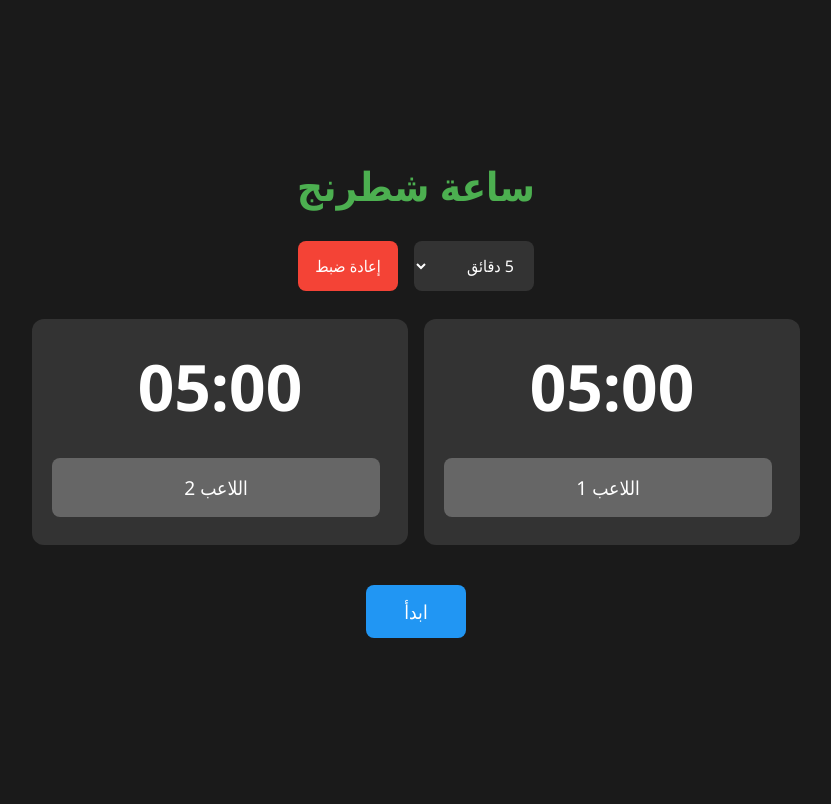
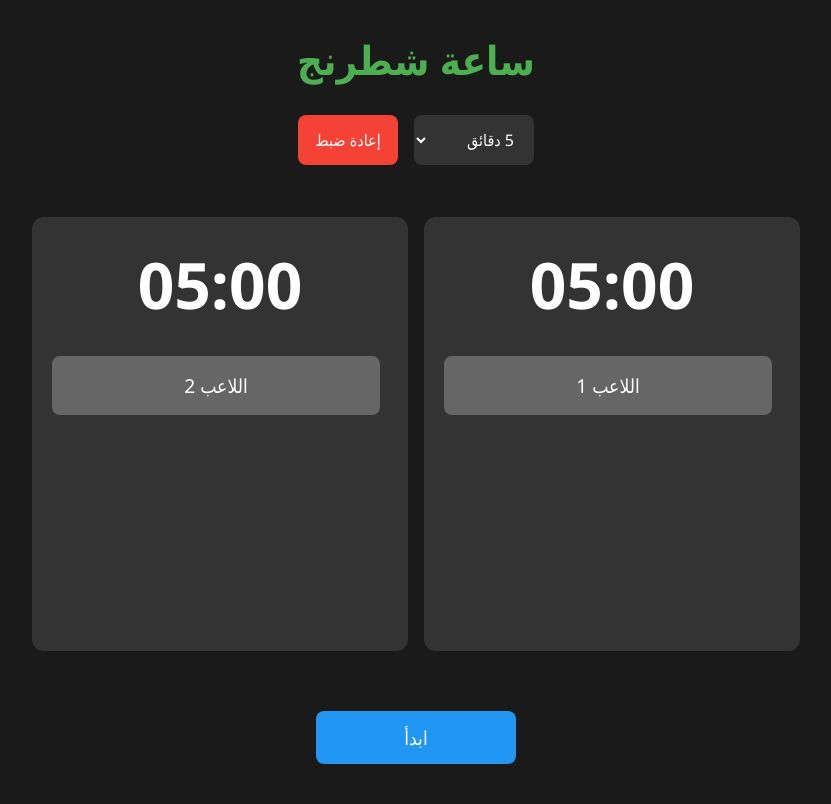
Before and after one commit to MHuseinY/chess-clock, a plain HTML site: page index.html in a window 1280 px wide. Shown: the whole page, without its empty margins (224-1055 px from the left). Drawn offline with Linux system fonts and the light colour scheme.

Commit message:
اخفاء الاعدادات وتغيير مكان زر ابدا

```diff
--- a/index.html
+++ b/index.html
@@ -32,7 +32,9 @@
             </div>
         </div>
 
-        <button id="startBtn">ابدأ</button>
+        <div class="control-button">
+            <button id="startBtn">ابدأ</button>
+        </div>
     </div>
     <script src="script.js"></script>
 </body>
--- a/script.js
+++ b/script.js
@@ -43,6 +43,8 @@ class ChessClock {
             this.start();
         } else {
             this.pause();
+            // إظهار الإعدادات عند إيقاف المؤقت
+            document.querySelector('.settings').style.display = 'flex';
         }
     }
 
@@ -51,7 +53,8 @@ class ChessClock {
             this.isRunning = true;
             this.startBtn.textContent = 'إيقاف مؤقت';
             this.enablePlayerButtons();
-            // اختيار لاعب عشوائي فقط إذا لم يكن هناك لاعب نشط
+            // إخفاء الإعدادات عند البدء
+            document.querySelector('.settings').style.display = 'none';
             if (!this.activePlayer) {
                 this.activePlayer = Math.random() < 0.5 ? 1 : 2;
                 this.updateActivePlayer();
--- a/style.css
+++ b/style.css
@@ -20,6 +20,9 @@ body {
     padding: 1rem;
     width: 100%;
     max-width: 800px;
+    display: flex;
+    flex-direction: column;
+    min-height: 100vh;
 }
 
 h1 {
@@ -64,24 +67,38 @@ button:hover {
 }
 
 .chess-clock {
+    flex: 1;
     display: flex;
     flex-direction: row;
     gap: 1rem;
     margin: 1.5rem 0;
 }
 
-@media (max-width: 600px) {
-    .chess-clock {
-        flex-direction: column;
+.control-button {
+    padding: 2rem 0;
+    width: 100%;
+    display: flex;
+    justify-content: center;
 }
 
-    #player1 {
-        transform: rotate(180deg) !important;
+#startBtn {
+    font-size: clamp(1rem, 4vw, 1.2rem);
+    padding: 0.8rem 2rem;
+    background: #2196F3;
+    width: 50%;
+    max-width: 200px;
 }
 
-    #player2 {
-        transform: none !important;
+#startBtn:hover {
+    background: #1976D2;
 }
+
+#resetBtn {
+    background: #f44336;
+}
+
+#resetBtn:hover {
+    background: #d32f2f;
 }
 
 .player-clock {
@@ -118,21 +135,16 @@ button:hover {
     cursor: not-allowed;
 }
 
-#startBtn {
-    font-size: clamp(1rem, 4vw, 1.2rem);
-    padding: 0.8rem 2rem;
-    background: #2196F3;
-    margin-top: 1rem;
+@media (max-width: 600px) {
+    .chess-clock {
+        flex-direction: column;
     }
 
-#startBtn:hover {
-    background: #1976D2;
+    #player1 {
+        transform: rotate(180deg) !important;
     }
 
-#resetBtn {
-    background: #f44336;
+    #player2 {
+        transform: none !important;
     }
-
-#resetBtn:hover {
-    background: #d32f2f;
 }
```
Lines whose indentation alone changed are shown as unchanged.
